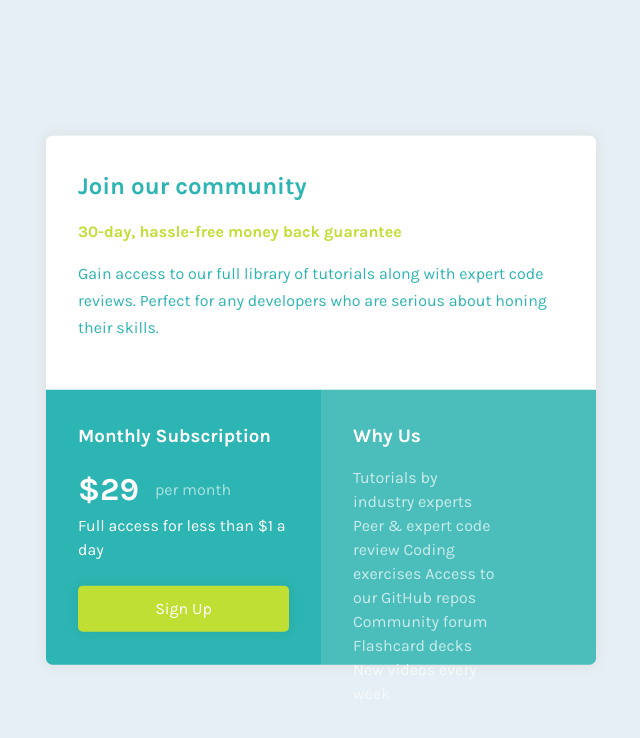
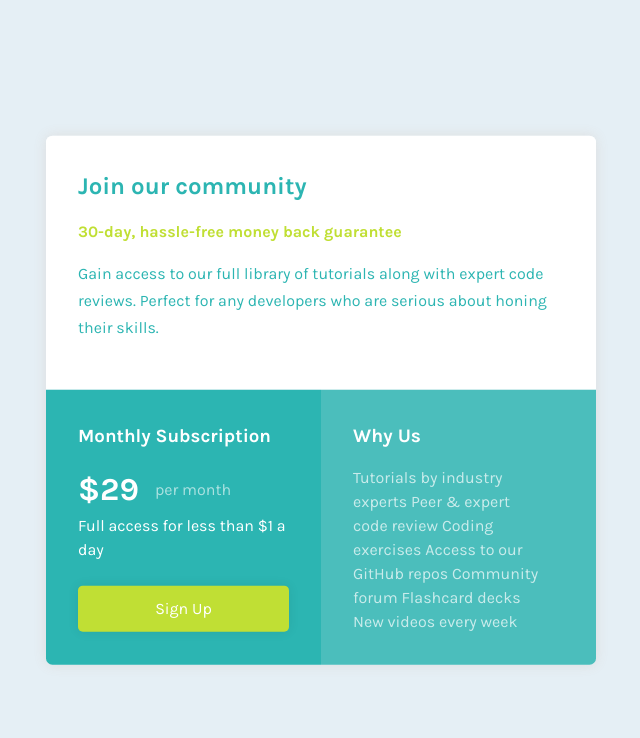
Before and after one commit to hishamalfahmi/single-price-grid-component-master, a plain HTML site: page index.html in a window 768 px wide. Shown: the whole page, without its empty margins (63-703 px from the left). Drawn offline with Linux system fonts and the light colour scheme.

Commit message:
small fix

```diff
--- a/css/main.css
+++ b/css/main.css
@@ -163,3 +163,9 @@ main .cards .card:last-child p {
   opacity: 70%;
   padding-right: 4rem;
 }
+
+@media screen and (min-width: 39rem) and (max-width: 77rem) {
+  main .cards .card:last-child p {
+    padding-right: 1rem;
+  }
+}
```
